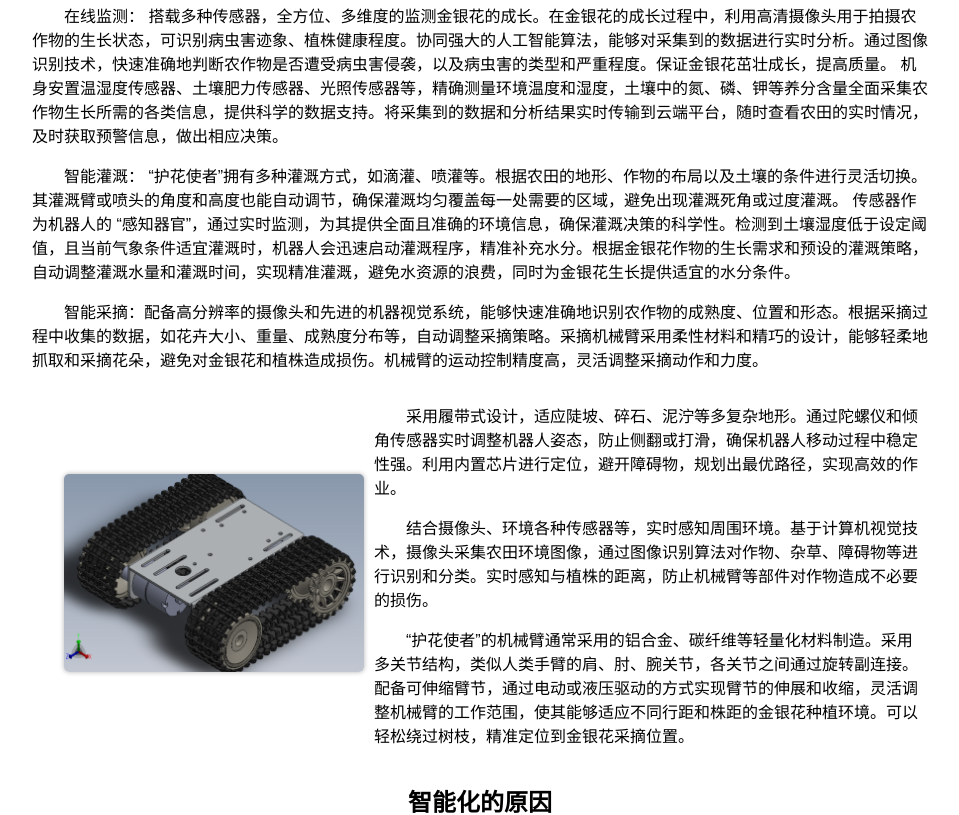
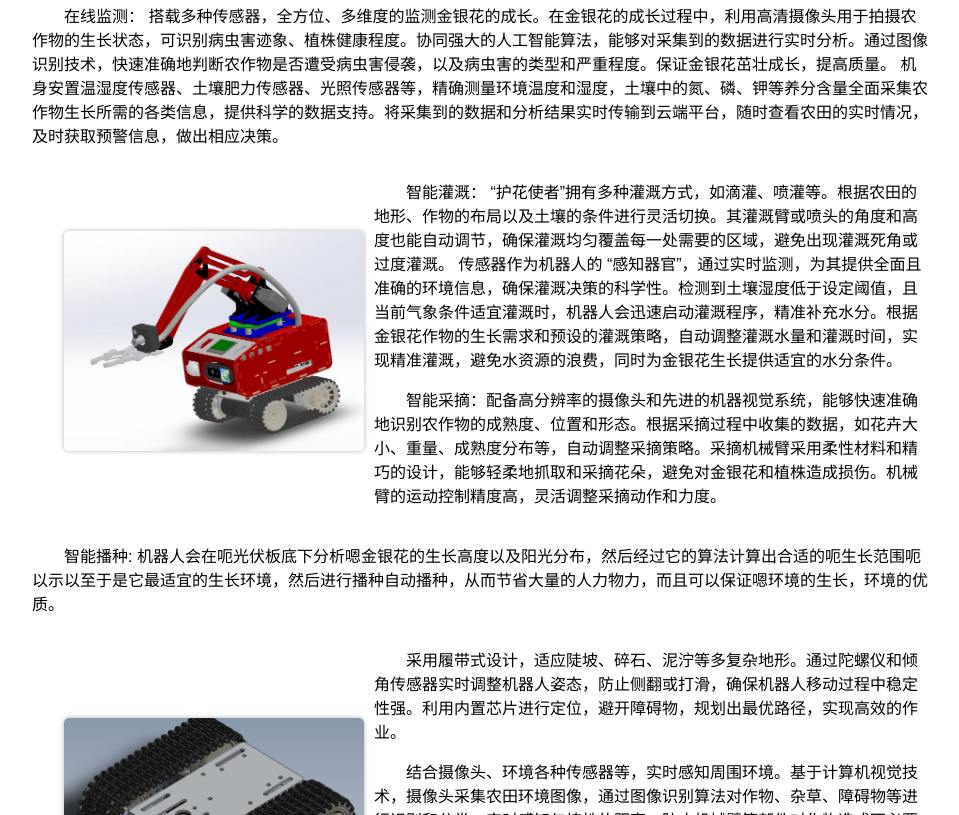
Before and after one commit to zpj520/jyqj, a plain HTML site: page index1.html in a window 1280 px wide. Shown: the part 565-1380 px from the top of the page, without its empty margins (160-1119 px from the left). Drawn offline with Linux system fonts and the light colour scheme.

Commit message:
Add files via upload

```diff
--- a/index1.html
+++ b/index1.html
@@ -112,6 +112,13 @@
             搭载多种传感器，全方位、多维度的监测金银花的成长。在金银花的成长过程中，利用高清摄像头用于拍摄农作物的生长状态，可识别病虫害迹象、植株健康程度。协同强大的人工智能算法，能够对采集到的数据进行实时分析。通过图像识别技术，快速准确地判断农作物是否遭受病虫害侵袭，以及病虫害的类型和严重程度。保证金银花茁壮成长，提高质量。
             机身安置温湿度传感器、土壤肥力传感器、光照传感器等，精确测量环境温度和湿度，土壤中的氮、磷、钾等养分含量全面采集农作物生长所需的各类信息，提供科学的数据支持。将采集到的数据和分析结果实时传输到云端平台，随时查看农田的实时情况，及时获取预警信息，做出相应决策。
         </p>
+    </div>
+
+    <div class="content">
+        <div class="image">
+            <img src="图片12.jpg" alt="机器人图片">
+        </div>
+        <div class="text">
             <p>
                 智能灌溉：
                 “护花使者”拥有多种灌溉方式，如滴灌、喷灌等。根据农田的地形、作物的布局以及土壤的条件进行灵活切换。其灌溉臂或喷头的角度和高度也能自动调节，确保灌溉均匀覆盖每一处需要的区域，避免出现灌溉死角或过度灌溉。
@@ -119,6 +126,12 @@
             </p>
             <p>
                 智能采摘：配备高分辨率的摄像头和先进的机器视觉系统，能够快速准确地识别农作物的成熟度、位置和形态。根据采摘过程中收集的数据，如花卉大小、重量、成熟度分布等，自动调整采摘策略。采摘机械臂采用柔性材料和精巧的设计，能够轻柔地抓取和采摘花朵，避免对金银花和植株造成损伤。机械臂的运动控制精度高，灵活调整采摘动作和力度。
+            </p>
+        </div>
+    </div>
+    <div class="text2">
+        <p>
+            智能播种: 机器人会在呃光伏板底下分析嗯金银花的生长高度以及阳光分布，然后经过它的算法计算出合适的呃生长范围呃以示以至于是它最适宜的生长环境，然后进行播种自动播种，从而节省大量的人力物力，而且可以保证嗯环境的生长，环境的优质。
         </p>
     </div>
 
```
Also changed, not shown: 图片12.jpg (added). Lines whose indentation alone changed are shown as unchanged.
